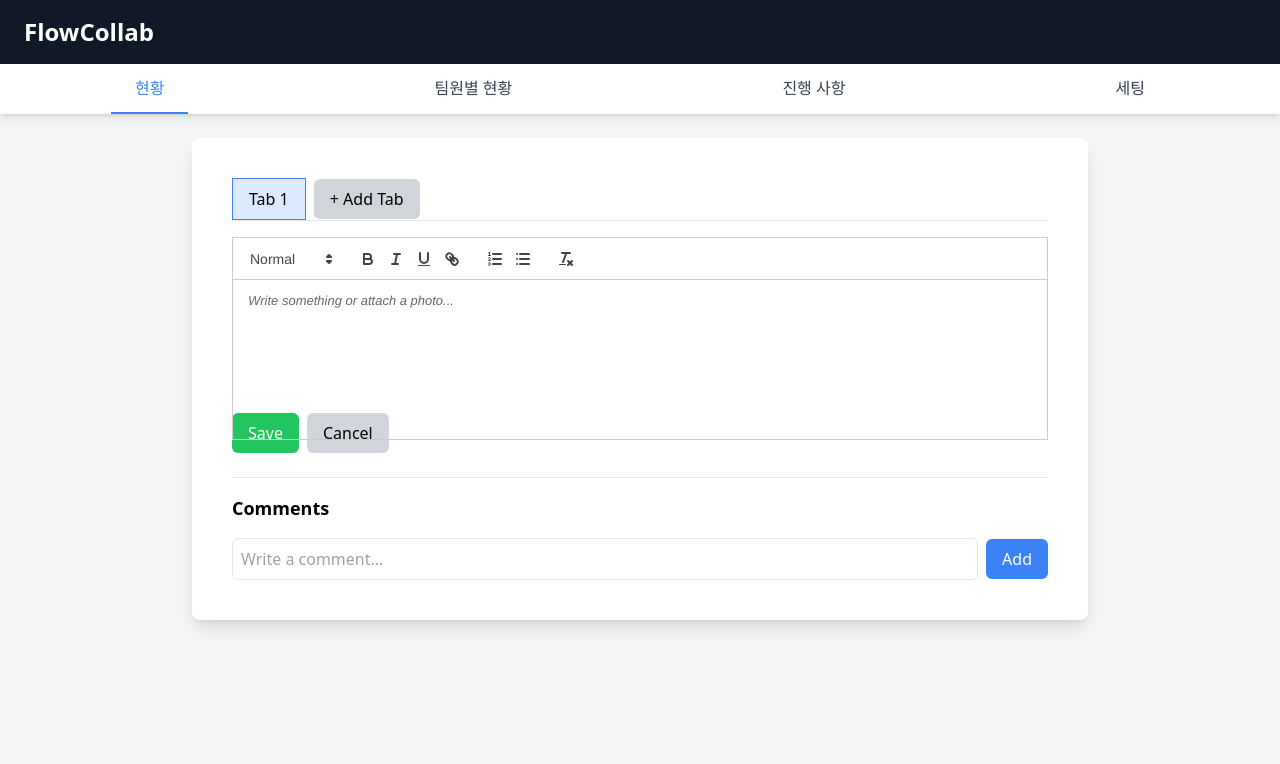
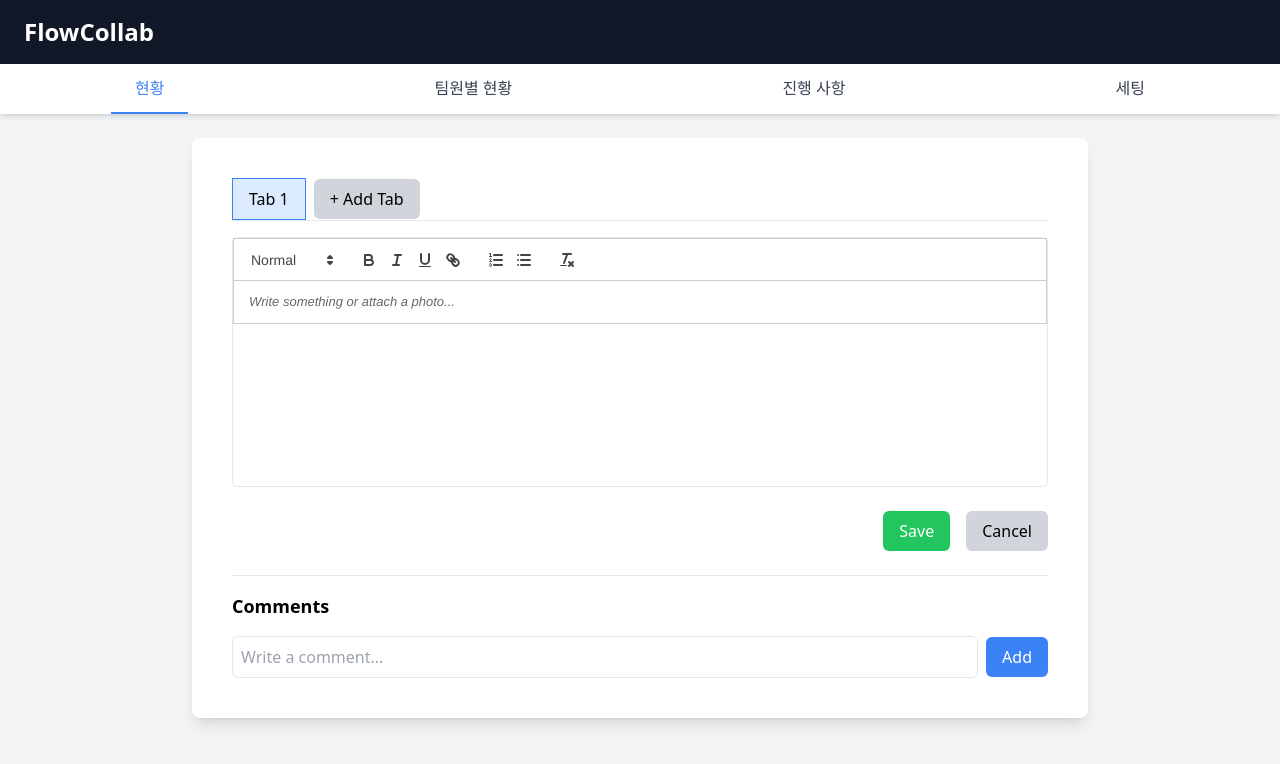
Before and after one commit to yujin-zero/FlowCollab, a React (Create React App) app in the folder frontend/: page /project/1 in a window 1280 px wide. Both pictures are taken after a click on the button "Edit". Shown: the top 764 px of the page. Built offline with nearby package versions, Linux system fonts and the light colour scheme.

Commit message:
fix: ReactQuill 에디터와 버튼 간 레이아웃 겹침 문제 해결

```diff
--- a/frontend/src/components/tabs/Overview.js
+++ b/frontend/src/components/tabs/Overview.js
@@ -74,9 +74,10 @@
             value={activeTab.blogContent}
             onChange={(content) => updateActiveTab("blogContent", content)}
             placeholder="Write something or attach a photo..."
-            className="w-full h-40"
+            className="w-full border rounded-md"
+            style={{ minHeight: "250px" }}
           />
-          <div className="mt-4">
+          <div className="mt-6 flex justify-end space-x-4">
             <button
               onClick={saveData}
               className="px-4 py-2 bg-green-500 text-white rounded-md hover:bg-green-600"
@@ -85,7 +86,7 @@
             </button>
             <button
               onClick={toggleEditMode}
-              className="ml-2 px-4 py-2 bg-gray-300 rounded-md hover:bg-gray-400"
+              className="px-4 py-2 bg-gray-300 rounded-md hover:bg-gray-400"
             >
               Cancel
             </button>
@@ -94,7 +95,7 @@
       ) : (
         <div className="mb-6">
           <div
-            className="w-full h-40 p-2 border rounded-md bg-gray-100"
+            className="w-full min-h-40 p-2 border rounded-md bg-gray-100"
             dangerouslySetInnerHTML={{ __html: activeTab.blogContent }}
           ></div>
           <button
```
